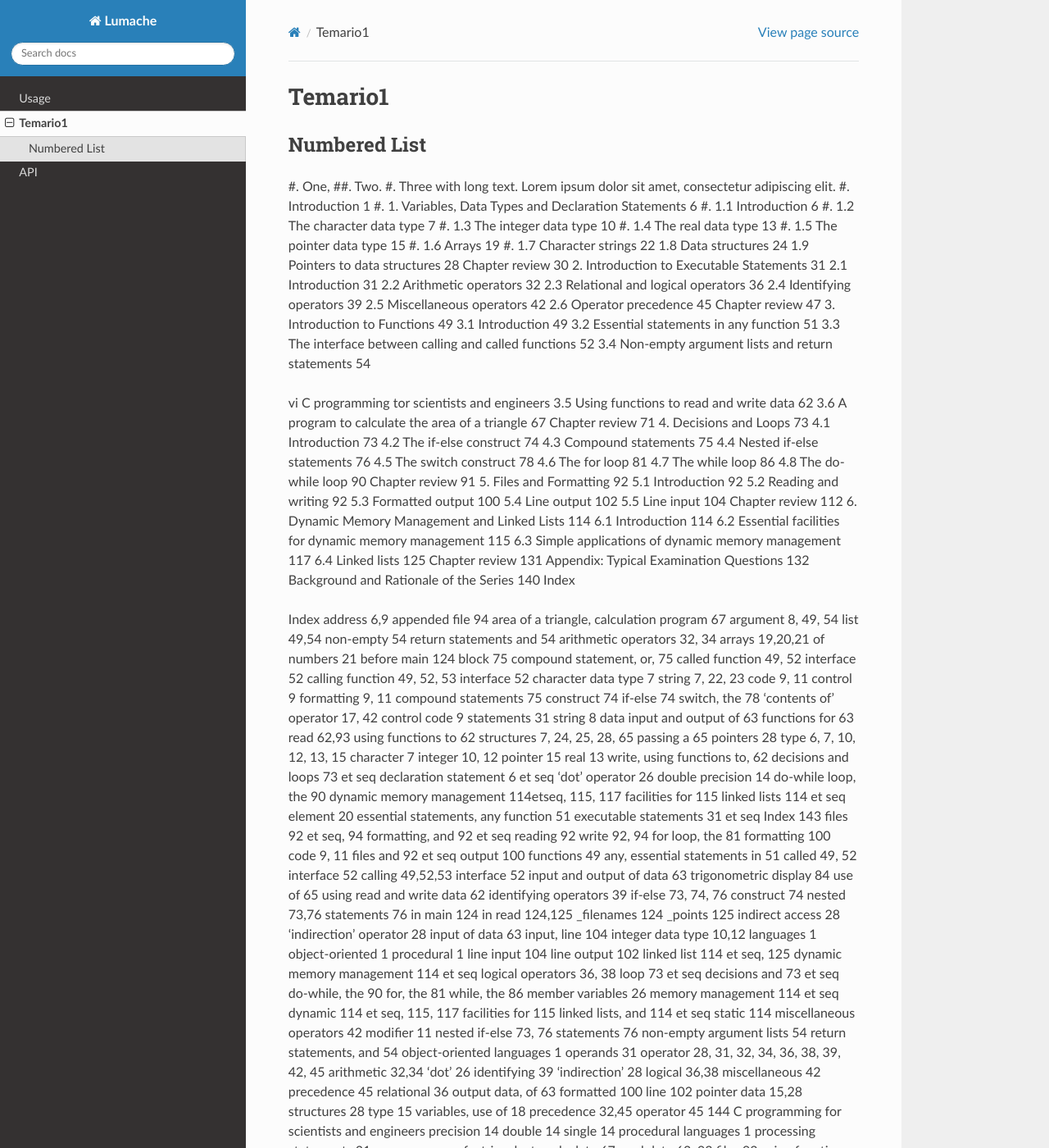
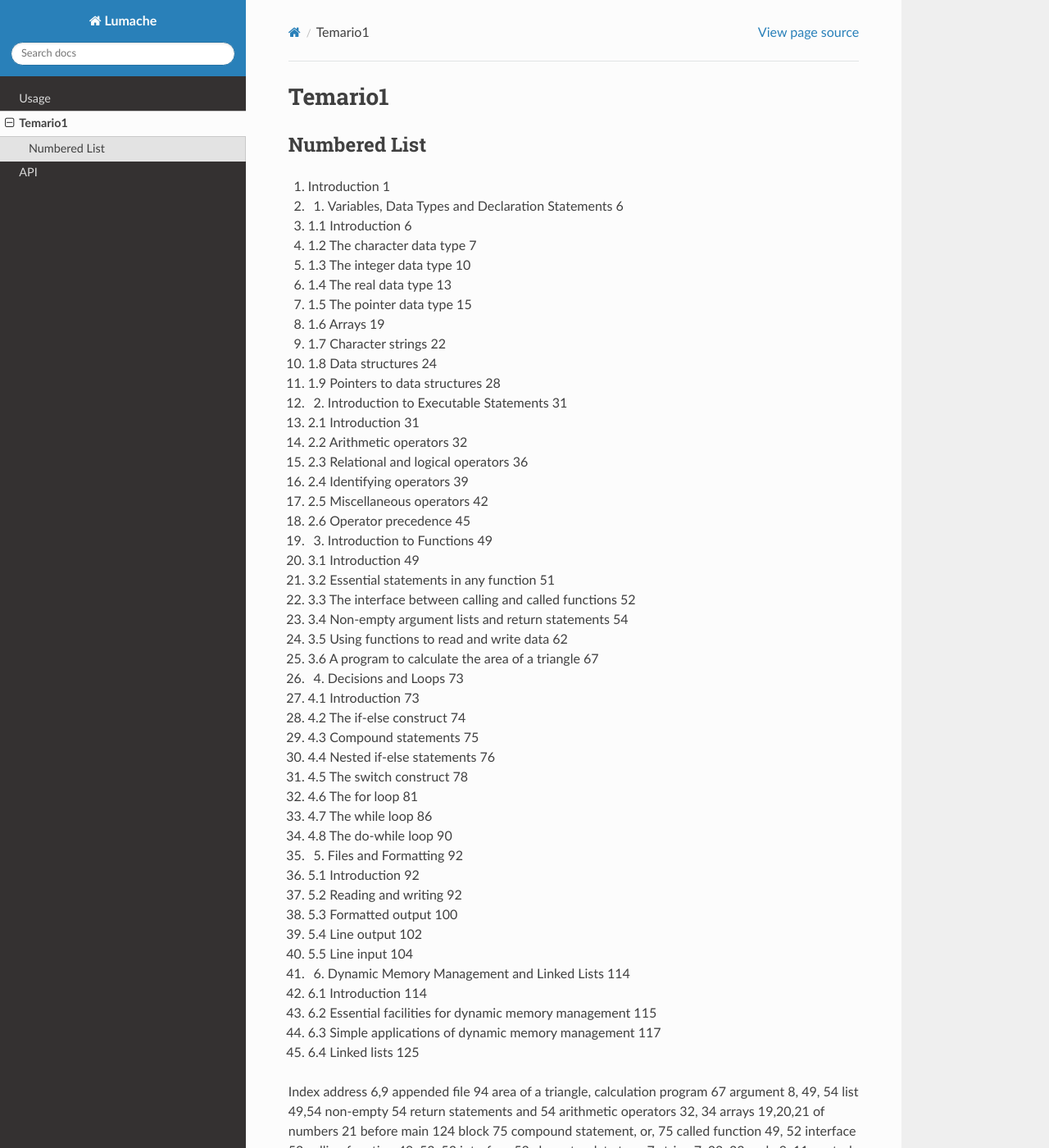
Before and after one commit to matecom57/curso-C, a Sphinx documentation site: the page built from docs/source/temario.rst, in a window 1280 px wide and 1400 px high. Shown: the whole window at 82% size. Built offline with Sphinx 7.4.7 and the Read the Docs theme 3.1.0, drawn with Linux system fonts in a browser that asks for light colours.

```diff
--- a/docs/source/temario.rst
+++ b/docs/source/temario.rst
@@ -4,9 +4,6 @@ Temario1
 Numbered List
 -------------
 
-#. One,
-##. Two.
-#. Three with long text. Lorem ipsum dolor sit amet, consectetur adipiscing elit.
 #.   Introduction 1
 #.  1. Variables, Data Types and Declaration Statements 6
 #. 1.1 Introduction 6
@@ -16,56 +13,42 @@ Numbered List
 #. 1.5 The pointer data type 15
 #. 1.6 Arrays 19
 #. 1.7 Character strings 22
-1.8 Data structures 24
-1.9 Pointers to data structures 28
-Chapter review 30
-2. Introduction to Executable Statements 31
-2.1 Introduction 31
-2.2 Arithmetic operators 32
-2.3 Relational and logical operators 36
-2.4 Identifying operators 39
-2.5 Miscellaneous operators 42
-2.6 Operator precedence 45
-Chapter review 47
-3. Introduction to Functions 49
-3.1 Introduction 49
-3.2 Essential statements in any function 51
-3.3 The interface between calling and called functions 52
-3.4 Non-empty argument lists and return statements 54
-
-vi C programming tor scientists and engineers
-3.5 Using functions to read and write data 62
-3.6 A program to calculate the area of a triangle 67
-Chapter review 71
-4. Decisions and Loops 73
-4.1 Introduction 73
-4.2 The if-else construct 74
-4.3 Compound statements 75
-4.4 Nested if-else statements 76
-4.5 The switch construct 78
-4.6 The for loop 81
-4.7 The while loop 86
-4.8 The do-while loop 90
-Chapter review 91
-5. Files and Formatting 92
-5.1 Introduction 92
-5.2 Reading and writing 92
-5.3 Formatted output 100
-5.4 Line output 102
-5.5 Line input 104
-Chapter review 112
-6. Dynamic Memory Management and Linked Lists 114
-6.1 Introduction 114
-6.2 Essential facilities for dynamic memory
-management 115
-6.3 Simple applications of dynamic memory
-management 117
-6.4 Linked lists 125
-Chapter review 131
-Appendix: Typical Examination Questions 132
-Background and Rationale of the Series 140
-Index
-
+#. 1.8 Data structures 24
+#. 1.9 Pointers to data structures 28
+#. 2. Introduction to Executable Statements 31
+#. 2.1 Introduction 31
+#. 2.2 Arithmetic operators 32
+#. 2.3 Relational and logical operators 36
+#. 2.4 Identifying operators 39
+#. 2.5 Miscellaneous operators 42
+#. 2.6 Operator precedence 45
+#. 3. Introduction to Functions 49
+#. 3.1 Introduction 49
+#. 3.2 Essential statements in any function 51
+#. 3.3 The interface between calling and called functions 52
+#. 3.4 Non-empty argument lists and return statements 54
+#. 3.5 Using functions to read and write data 62
+#. 3.6 A program to calculate the area of a triangle 67
+#. 4. Decisions and Loops 73
+#. 4.1 Introduction 73
+#. 4.2 The if-else construct 74
+#. 4.3 Compound statements 75
+#. 4.4 Nested if-else statements 76
+#. 4.5 The switch construct 78
+#. 4.6 The for loop 81
+#. 4.7 The while loop 86
+#. 4.8 The do-while loop 90
+#. 5. Files and Formatting 92
+#. 5.1 Introduction 92
+#. 5.2 Reading and writing 92
+#. 5.3 Formatted output 100
+#. 5.4 Line output 102
+#. 5.5 Line input 104
+#. 6. Dynamic Memory Management and Linked Lists 114
+#. 6.1 Introduction 114
+#. 6.2 Essential facilities for dynamic memory management 115
+#. 6.3 Simple applications of dynamic memory management 117
+#. 6.4 Linked lists 125
 
 Index
 address 6,9
```
